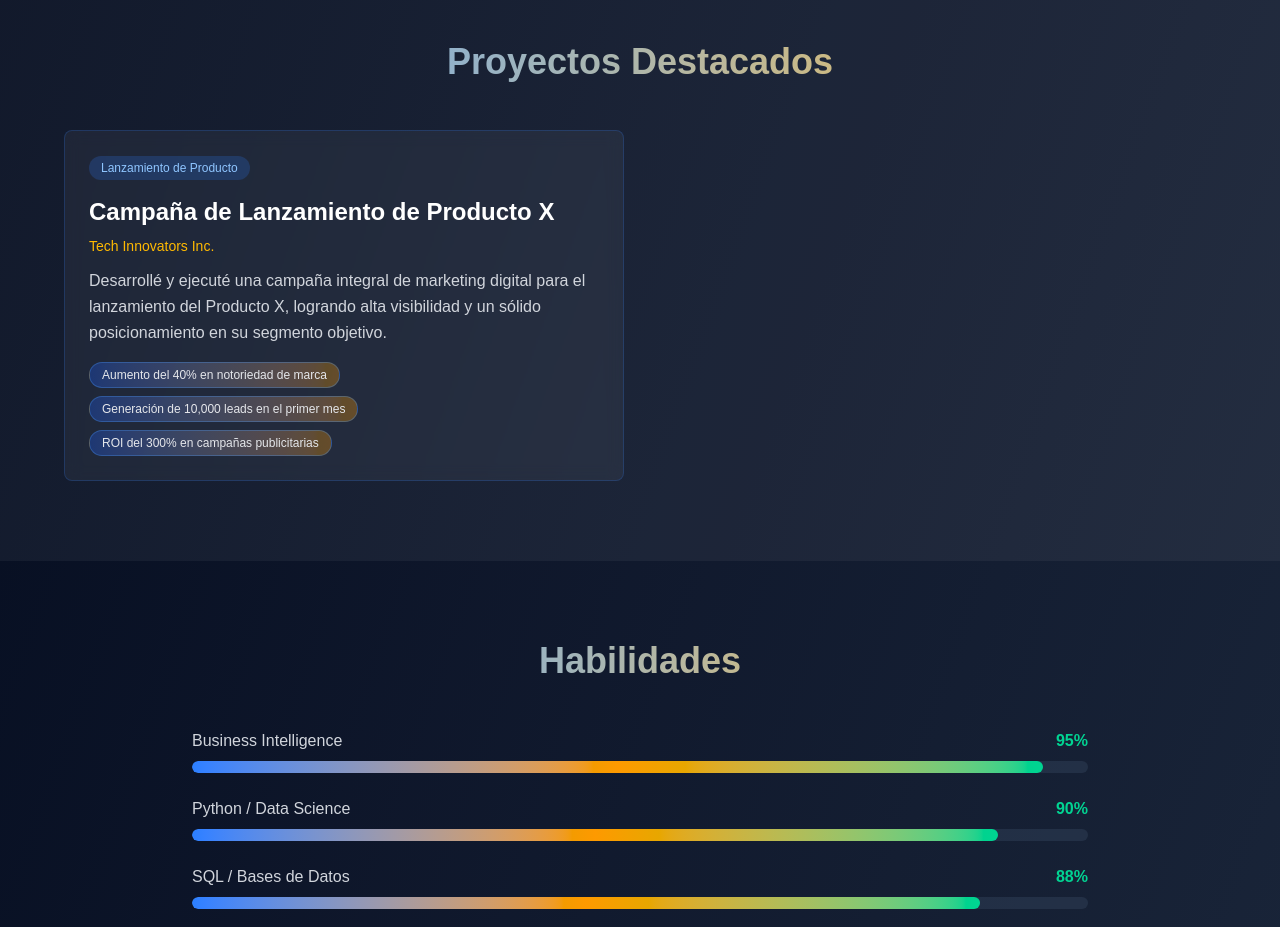
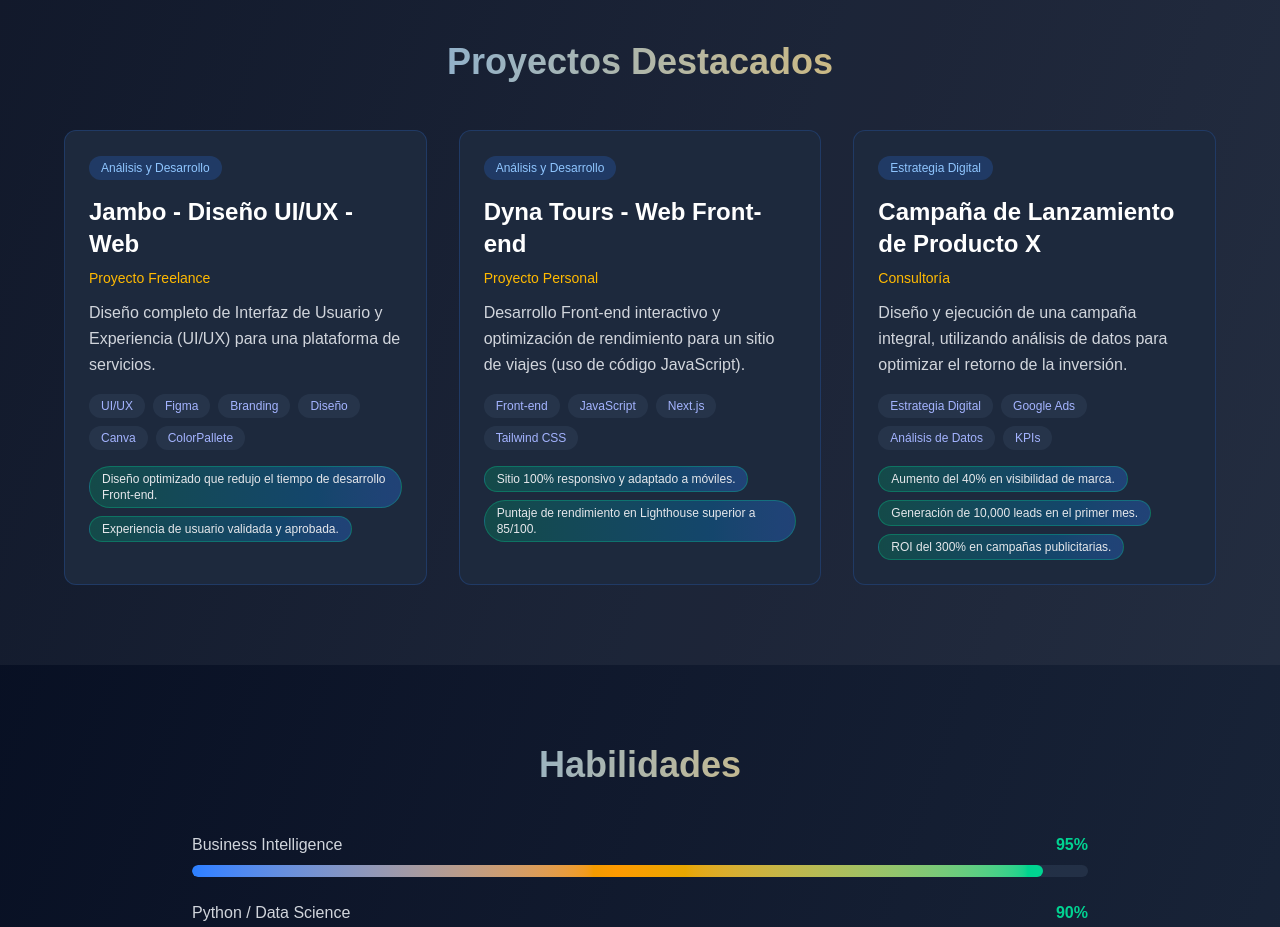
Before and after one commit to AxelJeronimo/portafolio2, a Next.js app: page / in a window 1280 px wide. Shown: the part 1640-2567 px from the top of the page. Built offline with nearby package versions, Linux system fonts and the light colour scheme.

Commit message:
Testeo de proyectos

```diff
--- a/app/components/projects.tsx
+++ b/app/components/projects.tsx
@@ -1,21 +1,89 @@
 import React from 'react'
 
+// 1. DEFINICIÓN DE INTERFAZ Y DATOS (Copiados de projectsData.ts)
+// ******************************************************************
+export interface Project {
+  id: number;
+  title: string;
+  category: "Análisis y Desarrollo" | "Estrategia Digital";
+  company: string;
+  shortDesc: string; // Usaremos esto como la descripción principal en la ficha
+  tags: string[]; // Usaremos esto para las etiquetas
+  image: string;
+  fullDescription: string[];
+  results: string[]; // Usaremos esto para las métricas
+  liveUrl?: string;
+}
+
+export const projects: Project[] = [
+  // PROYECTO 1: Jambo (Análisis y Desarrollo)
+  {
+    id: 1,
+    title: "Jambo - Diseño UI/UX - Web",
+    category: "Análisis y Desarrollo",
+    company: "Proyecto Freelance",
+    shortDesc: "Diseño completo de Interfaz de Usuario y Experiencia (UI/UX) para una plataforma de servicios.",
+    tags: ["UI/UX", "Figma", "Branding", "Diseño", "Canva", "ColorPallete"],
+    image: "/1.jpg",
+    fullDescription: [
+      "Lideré el diseño de interfaz completo en Figma, centrado en la usabilidad.",
+      "Definición de guía de estilo (paleta de colores, tipografía).",
+      "Creación de un sistema de diseño modular para escalabilidad.",
+    ],
+    results: [
+      "Diseño optimizado que redujo el tiempo de desarrollo Front-end.",
+      "Experiencia de usuario validada y aprobada.",
+    ],
+    liveUrl: "https://www.enlace-a-tu-figma-o-demo.com",
+  },
+
+  // PROYECTO 2: Dyna Tours (Análisis y Desarrollo)
+  {
+    id: 2,
+    title: "Dyna Tours - Web Front-end",
+    category: "Análisis y Desarrollo",
+    company: "Proyecto Personal",
+    shortDesc: "Desarrollo Front-end interactivo y optimización de rendimiento para un sitio de viajes (uso de código JavaScript).",
+    tags: ["Front-end", "JavaScript", "Next.js", "Tailwind CSS"],
+    image: "/1.jpg",
+    fullDescription: [
+      "Implementación de layouts con Next.js/React y modularidad de componentes.",
+      "Optimización de la velocidad de carga y rendimiento.",
+      "Integración de formularios de contacto y validación.",
+    ],
+    results: [
+      "Sitio 100% responsivo y adaptado a móviles.",
+      "Puntaje de rendimiento en Lighthouse superior a 85/100.",
+    ],
+    liveUrl: "https://www.enlace-a-tu-github-o-web.com",
+  },
+
+  // PROYECTO 3: Campaña (Estrategia Digital)
+  {
+    id: 3,
+    title: "Campaña de Lanzamiento de Producto X",
+    category: "Estrategia Digital",
+    company: "Consultoría",
+    shortDesc: "Diseño y ejecución de una campaña integral, utilizando análisis de datos para optimizar el retorno de la inversión.",
+    tags: ["Estrategia Digital", "Google Ads", "Análisis de Datos", "KPIs"],
+    image: "/1.jpg",
+    fullDescription: [
+      "Análisis de segmentación de audiencia y propuesta de valor.",
+      "Monitoreo diario de KPIs (Key Performance Indicators) y optimización de presupuesto.",
+    ],
+    results: [
+      "Aumento del 40% en visibilidad de marca.",
+      "Generación de 10,000 leads en el primer mes.",
+      "ROI del 300% en campañas publicitarias.",
+    ],
+  },
+];
+// ******************************************************************
+
+
 export default function Projects() {
-  const projects = [
-    {
-      title: "Campaña de Lanzamiento de Producto X",
-      client: "Tech Innovators Inc.",
-      category: "Lanzamiento de Producto",
-      description:
-        "Desarrollé y ejecuté una campaña integral de marketing digital para el lanzamiento del Producto X, logrando alta visibilidad y un sólido posicionamiento en su segmento objetivo.",
-      metrics: [
-        "Aumento del 40% en notoriedad de marca",
-        "Generación de 10,000 leads en el primer mes",
-        "ROI del 300% en campañas publicitarias"
-      ]
-    }
-  ];
 
+  // La rejilla (grid) se ajusta a 3 columnas para mostrar los 3 proyectos
   return (
     <section id="proyectos" className="py-20 px-4 bg-white/5">
       <div className="max-w-6xl mx-auto">
@@ -23,12 +91,14 @@ export default function Projects() {
           Proyectos Destacados
         </h2>
 
-        <div className="grid md:grid-cols-2 gap-8">
+        {/* 2. REEMPLAZAMOS md:grid-cols-2 por md:grid-cols-3 para mostrar los 3 proyectos en una fila (si el espacio lo permite) */}
+        <div className="grid md:grid-cols-3 gap-8">
           {projects.map((project, idx) => (
             <div
               key={idx}
-              className="bg-white/5 backdrop-blur-sm rounded-lg p-6 border border-blue-500/20 hover:border-blue-400 transition-all hover:shadow-lg hover:shadow-blue-500/20"
+              className="bg-slate-800 rounded-xl p-6 border border-blue-500/20 hover:border-blue-400 transition-all hover:shadow-lg hover:shadow-blue-500/20"
             >
+              {/* Categoría (se usa el color de "Análisis y Desarrollo" por defecto para un look limpio) */}
               <div className="inline-block px-3 py-1 bg-blue-500/20 rounded-full text-xs text-blue-300 mb-4">
                 {project.category}
               </div>
@@ -36,20 +106,36 @@ export default function Projects() {
               <h3 className="text-2xl font-bold mb-2 text-white">
                 {project.title}
               </h3>
+              {/* Compañía/Cliente (usamos 'company') */}
               <p className="text-amber-400 text-sm mb-3 font-medium">
-                {project.client}
+                {project.company}
               </p>
+              {/* Descripción (usamos 'shortDesc') */}
               <p className="text-gray-300 mb-4 leading-relaxed">
-                {project.description}
+                {project.shortDesc}
               </p>
 
-              <div className="flex flex-wrap gap-2">
-                {project.metrics.map((metric, i) => (
+              {/* Etiquetas/Tags (usamos 'tags' para las etiquetas de tecnología) */}
+              <div className="flex flex-wrap gap-2 mb-4">
+                {project.tags.map((tag, i) => (
                   <span
                     key={i}
-                    className="px-3 py-1 bg-gradient-to-r from-blue-600/30 to-amber-500/30 rounded-full text-xs border border-blue-400/30 text-gray-200"
+                    className="px-3 py-1 bg-slate-700/50 rounded-full text-xs text-indigo-300"
                   >
-                    {metric}
+                    {tag}
+                  </span>
+                ))}
+              </div>
+
+              {/* Métricas/Resultados (usamos 'results' para los resultados clave) */}
+              <div className="flex flex-wrap gap-2">
+                {project.results.map((result, i) => (
+                  <span
+                    key={i}
+                    // Usamos un estilo que resalte los resultados (tus antiguas métricas)
+                    className="px-3 py-1 bg-gradient-to-r from-emerald-600/30 to-blue-500/30 rounded-full text-xs border border-emerald-400/30 text-gray-200"
+                  >
+                    {result.split(":")[0]} {/* Solo mostramos el primer fragmento si hay dos puntos (:) */}
                   </span>
                 ))}
               </div>
```
